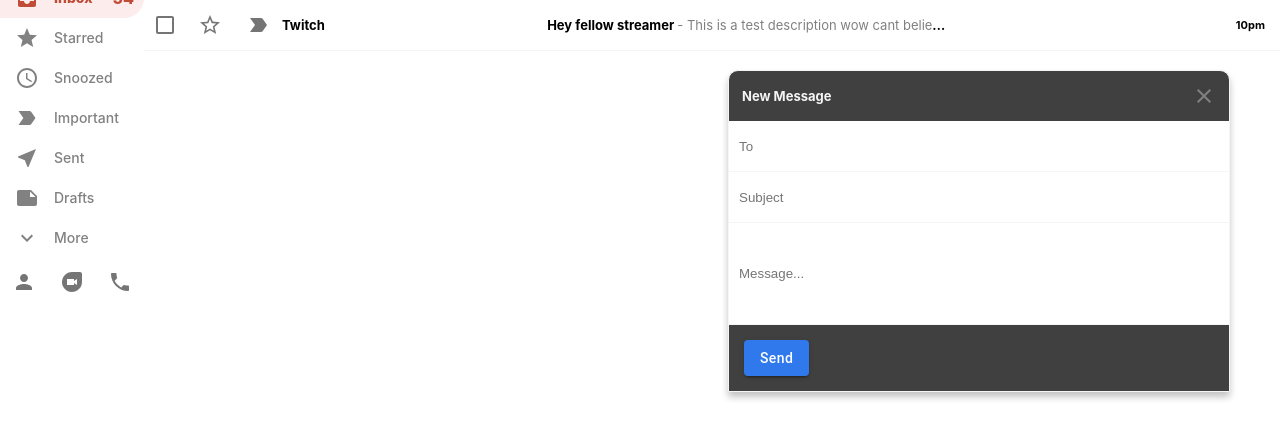
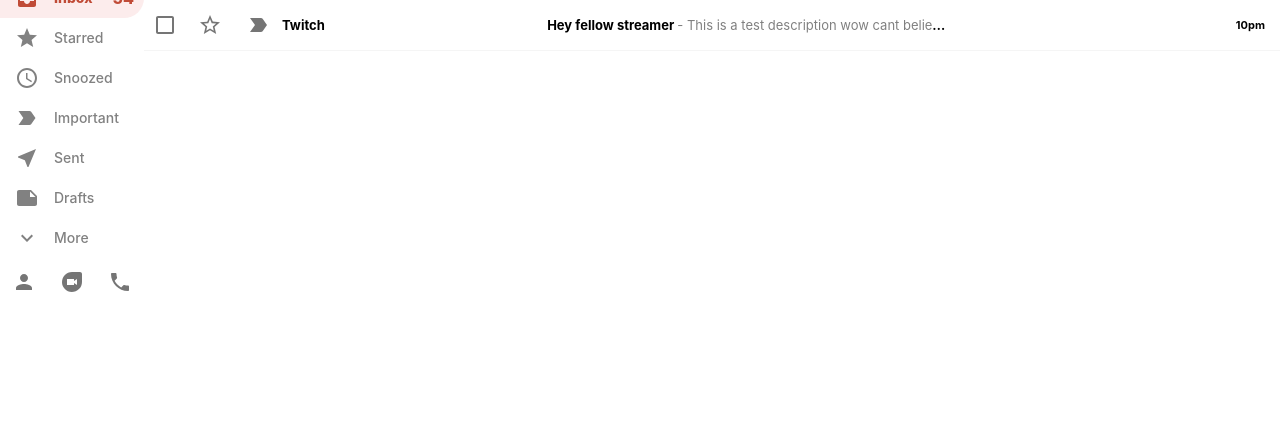
Before and after one commit to alexeiscript/gmail-clone, a React (Create React App) app: page / in a window 1280 px wide. Shown: the part 408-846 px from the top of the page. Built offline with nearby package versions, Linux system fonts and the light colour scheme.

Commit message:
adding condition for rendering new message component

```diff
--- a/src/App.js
+++ b/src/App.js
@@ -6,8 +6,12 @@
 import Mail from './Mail'
 import EmailList from './EmailList'
 import SendMail from './SendMail'
+import { useSelector } from 'react-redux'
+import { selectSendMessageIsOpen } from './features/mailSlice'
 
 function App() {
+  const sendMessageIsOpen = useSelector(selectSendMessageIsOpen)
+
   return (
     <Router>
       <div className="app">
@@ -23,7 +27,7 @@
             </Route>
           </Switch>
         </div>
-        <SendMail />
+        {sendMessageIsOpen && <SendMail />}
       </div>
     </Router>
   );
```
